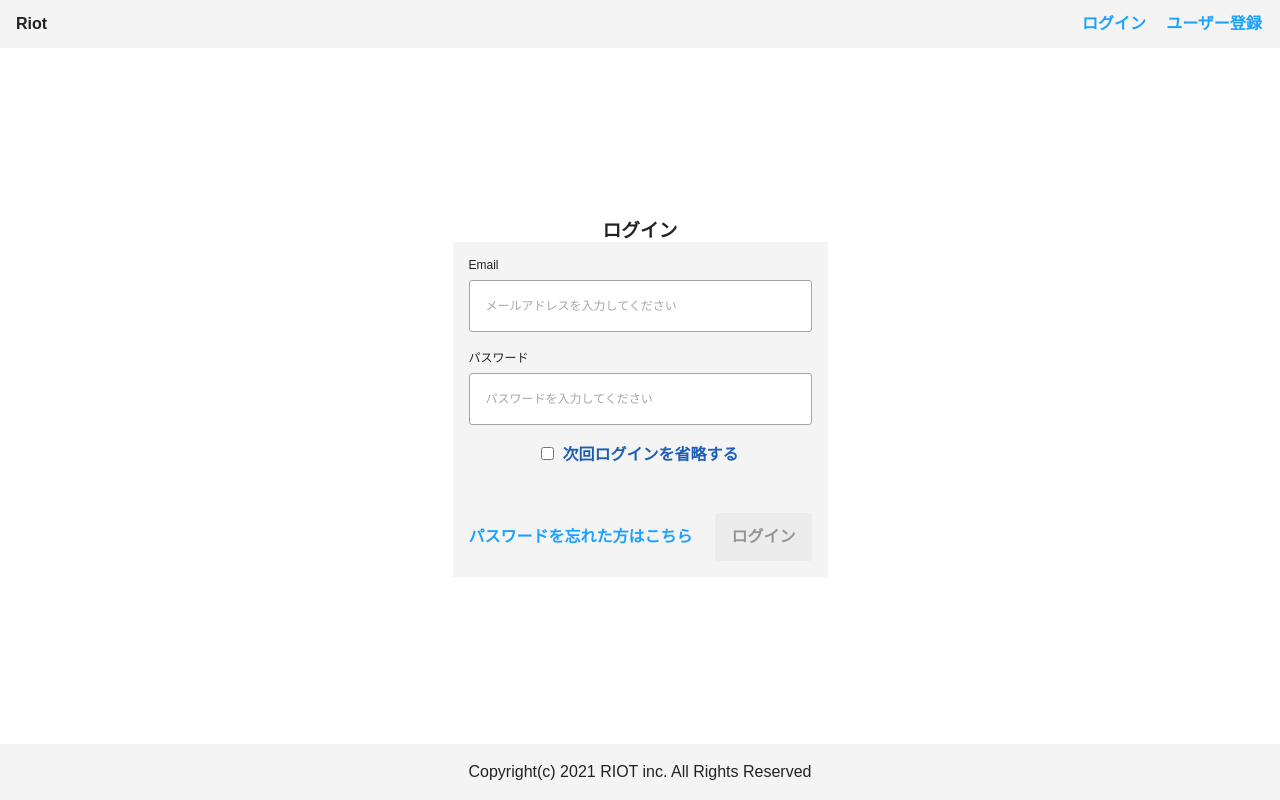
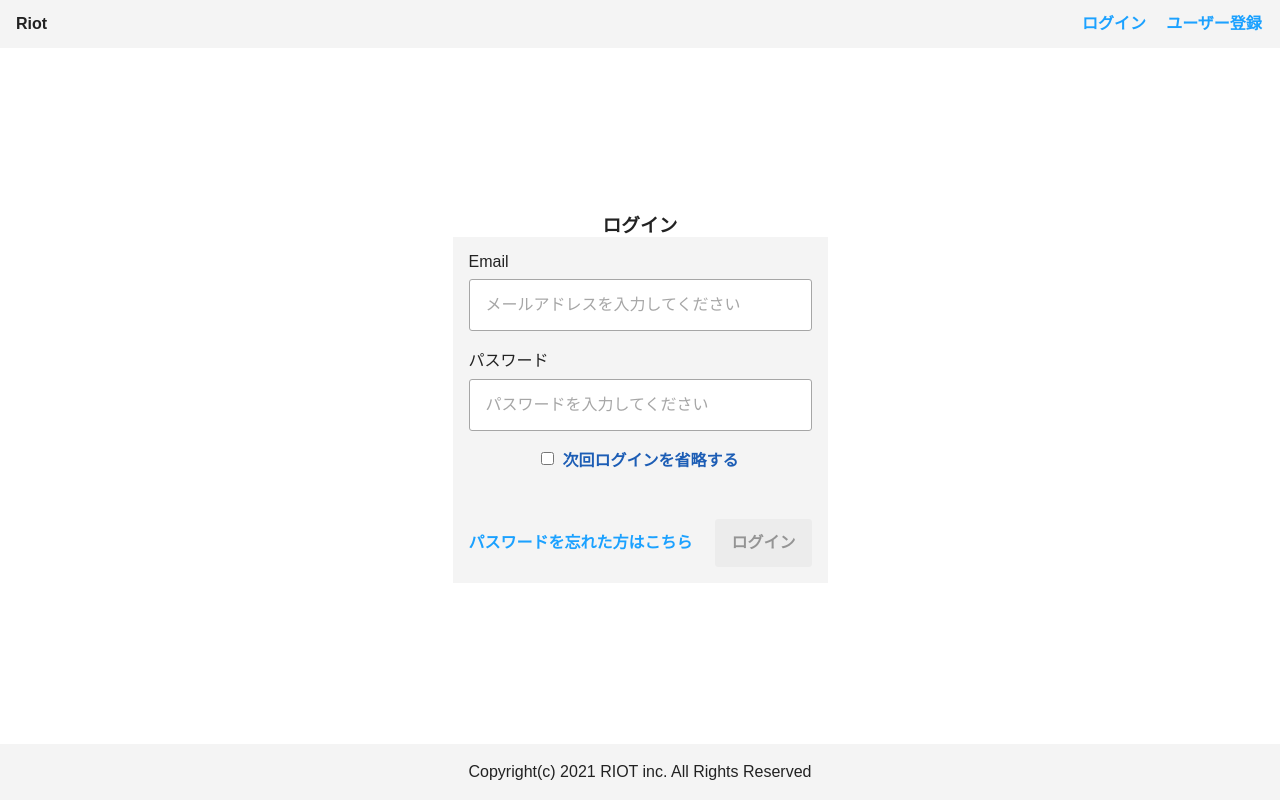
Before and after one commit to kimuniiii/Personal-Development, a Next.js app in the folder packages/client/: page /sign-in in a window 1280 px wide. Built offline with nearby package versions, Linux system fonts and the light colour scheme.

Commit message:
ログインページの「fontSize」を「16px」に設定

```diff
--- a/packages/client/src/pages/sign-in/index.tsx
+++ b/packages/client/src/pages/sign-in/index.tsx
@@ -52,7 +52,7 @@ const SignInFormPage = (): JSX.Element => {
               labelText='Email'
               placeholder='メールアドレスを入力してください'
               width='343px'
-              fontSizeValue='12px'
+              fontSizeValue='16px'
               isError={!!errors.email}
               errors={errors}
               register={register('email', {
@@ -70,7 +70,7 @@ const SignInFormPage = (): JSX.Element => {
               labelText='パスワード'
               placeholder='パスワードを入力してください'
               width='343px'
-              fontSizeValue='12px'
+              fontSizeValue='16px'
               isError={!!errors.password}
               errors={errors}
               register={register('password', {
```
